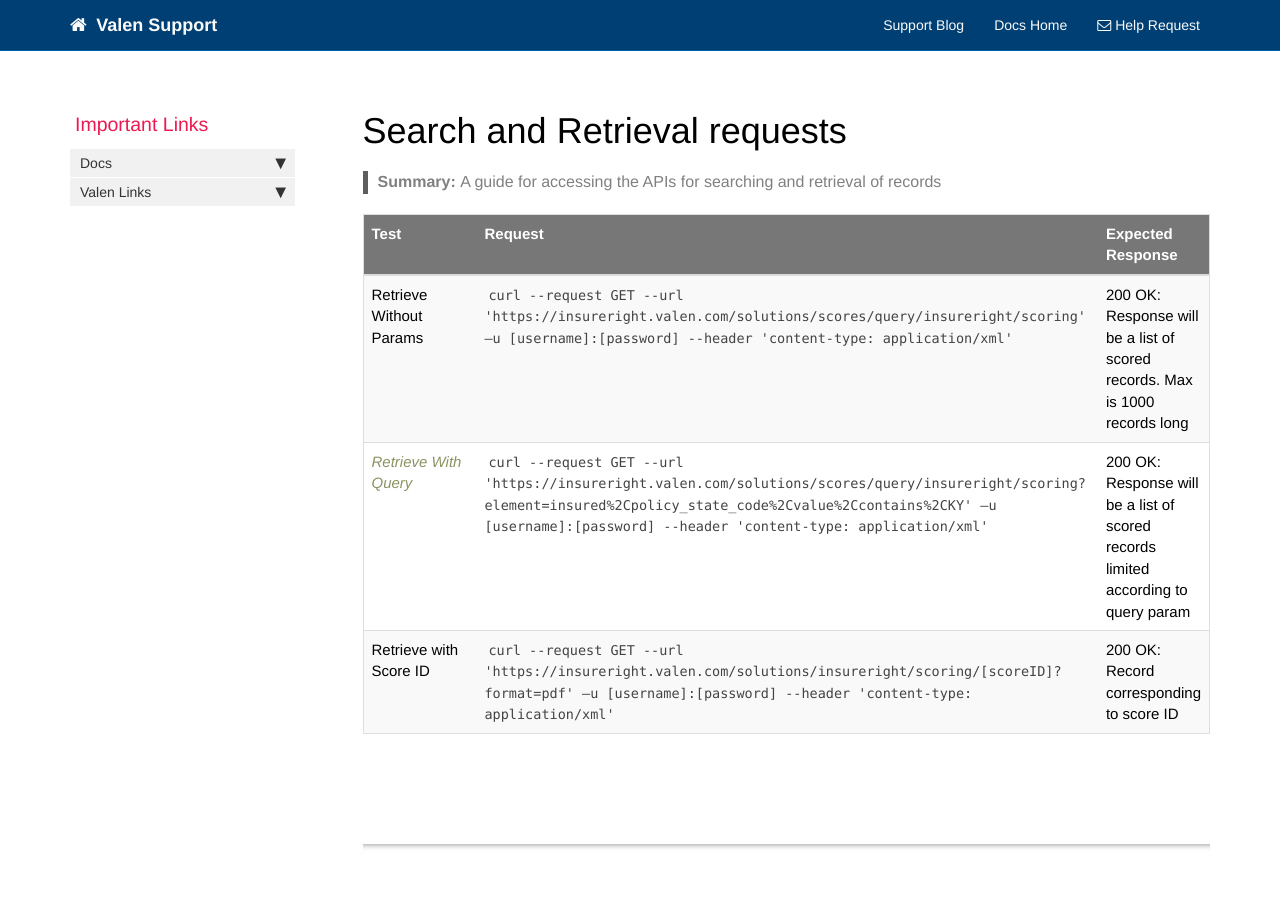
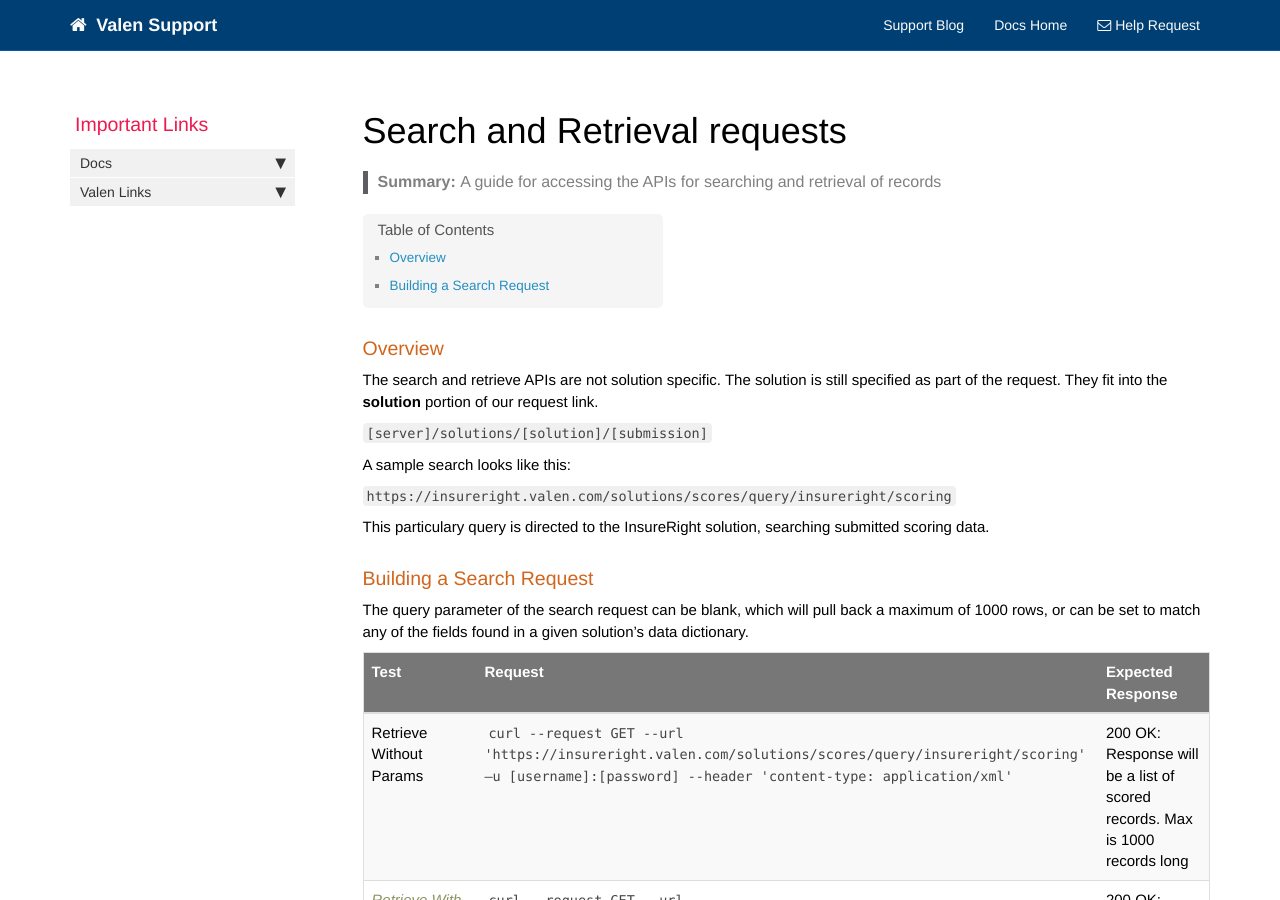
Before and after one commit to valensupport/valensupport.github.io, a Jekyll site: the page built from pages/search_retrieve.md, in a window 1280 px wide and 900 px high. Built offline with Jekyll 4.4.1, drawn with Linux system fonts in a browser that asks for light colours; nearby versions of some CDN libraries; comment, search, counter and statistics services are not loaded.

Commit message:
added content to search_retrieve

```diff
--- a/pages/search_retrieve.md
+++ b/pages/search_retrieve.md
@@ -7,6 +7,21 @@ last_updated: December, 2016
 summary: A guide for accessing the APIs for searching and retrieval of records
 ---
 
+### Overview
+
+The search and retrieve APIs are not solution specific. The solution is still specified as part of the request. They fit into the **solution** portion of our request link.
+
+`[server]/solutions/[solution]/[submission]`
+
+A sample search looks like this:
+
+`https://insureright.valen.com/solutions/scores/query/insureright/scoring`
+
+This particulary query is directed to the InsureRight solution, searching submitted scoring data.
+
+### Building a Search Request
+
+The query parameter of the search request can be blank, which will pull back a maximum of 1000 rows, or can be set to match any of the fields found in a given solution's data dictionary.
 
 {:.tests}
 |Test|Request|Expected Response|
```
Also changed, not shown: pages/insureright_request.md (+4 -2 lines).
